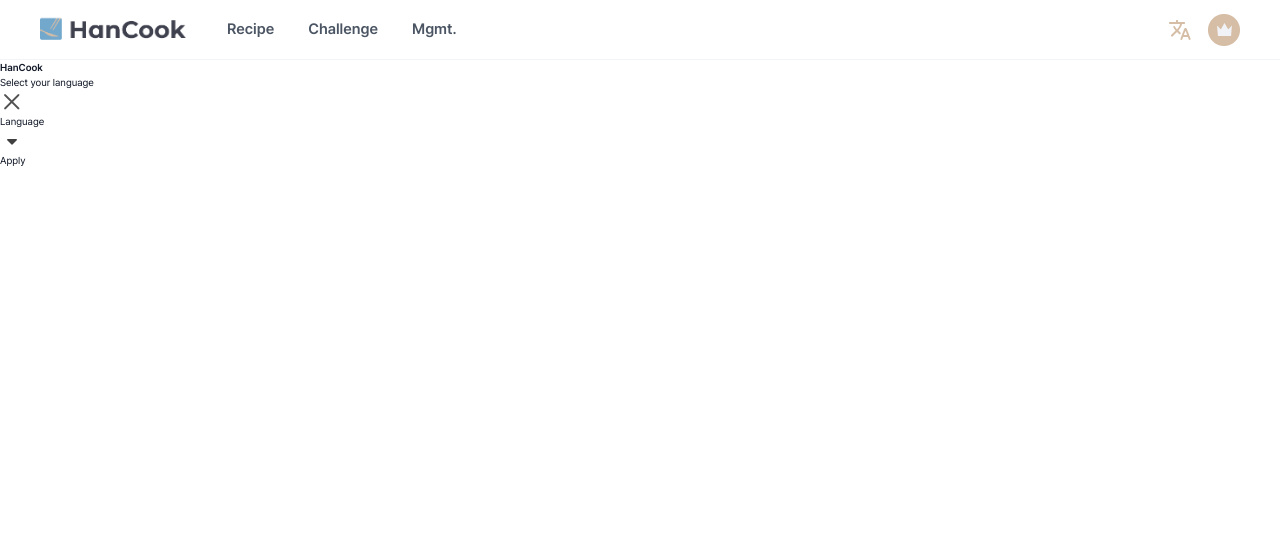
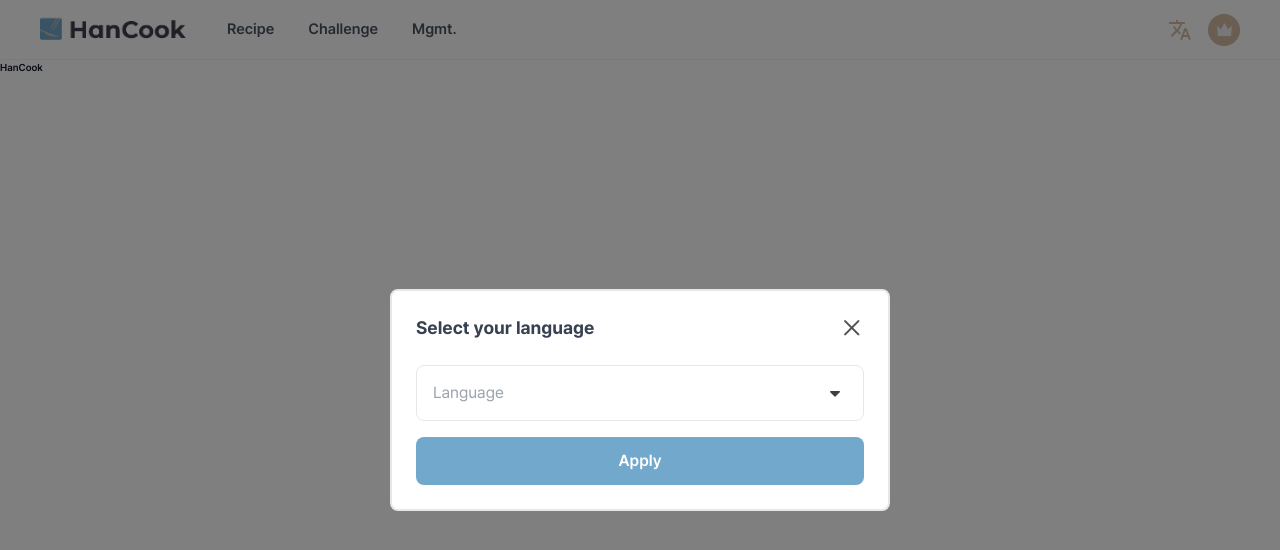
Before and after one commit to 2-Docthru-team1/2-Docthru-team1-FE, a Next.js app: page / in a window 1280 px wide. Both pictures are taken after a click on the picture 1180 px from the left and 29 px from the top of the page. Shown: the top 550 px of the page. Built offline with nearby package versions, Linux system fonts and the light colour scheme.

Commit message:
✨ Feat:#14-X버튼이 있는 모달 컴포넌트 추가

```diff
--- a/src/app/layout.tsx
+++ b/src/app/layout.tsx
@@ -1,7 +1,9 @@
 'use client';
 
 import localFont from 'next/font/local';
+import Image from 'next/image';
 import { useState } from 'react';
+import toggleDown from '@/../public/assets/ic_toggle_down.png';
 import Nav from '@/components/Nav/Nav';
 import XModal from '@/components/XModal/XModal';
 import '../styles/globals.css';
@@ -23,11 +25,23 @@ export default function RootLayout({
     <html lang="en">
       <head>
         <link rel="icon" href="/favicon.ico" sizes="any" />
+        <title>{metadata.title!}</title>
+        <meta name="description" content={metadata.description!} />
       </head>
       <body className={pretendard.className}>
         <Nav userStatus="adminUser" setIsModalOpen={setIsModalOpen} />
         {children}
-        <XModal isOpen={isModalOpen} onClose={() => setIsModalOpen(false)} />
+        <XModal isOpen={isModalOpen} onClose={() => setIsModalOpen(false)} title="Select your language">
+          <div className="w-[44.8rem] h-[5.6rem] flex justify-between items-center mt-[2.4rem] gap-[1rem] rounded-[0.8rem] border border-gray-200 py-[0.4rem] px-[1.6rem]">
+            <p className="w-[38.4rem] h-[4rem] flex items-center font-normal text-[1.6rem] leading-[1.909rem] text-gray-400">
+              Language
+            </p>
+            <Image src={toggleDown} alt="아래 화살표" />
+          </div>
+          <button className="rounded-[0.8rem] bg-primary-blue w-full h-[4.8rem] mt-[1.6rem] font-semibold text-[1.6rem] leading-[1.909rem] text-[#ffffff]">
+            Apply
+          </button>
+        </XModal>
       </body>
     </html>
   );
--- a/src/components/Nav/Nav.tsx
+++ b/src/components/Nav/Nav.tsx
@@ -9,7 +9,6 @@ import logo from '@/../public/assets/img_logo_pc.png';
 import adminProfile from '@/../public/assets/img_profile_admin.png';
 import userProfile from '@/../public/assets/img_profile_member.png';
 import type { NavProps } from '@/interfaces/navInterface';
-import XModal from '../XModal/XModal';
 
 export default function Nav({ userStatus = 'loggedOut', setIsModalOpen }: NavProps) {
   const router = useRouter();
--- a/src/components/XModal/XModal.tsx
+++ b/src/components/XModal/XModal.tsx
@@ -1,21 +1,19 @@
 import Image from 'next/image';
-import toggleDown from '@/../public/assets/ic_toggle_down.png';
 import close from '@/../public/assets/icon_close.png';
 import type { XModalProps } from '@/interfaces/modalInterface';
 
-export default function XModal({ isOpen, onClose }: XModalProps) {
+export default function XModal({ isOpen, onClose, title, children }: XModalProps) {
   if (!isOpen) return null;
+
   return (
-    <div>
-      <div>
-        <p>Select your language</p>
-        <Image src={close} alt="X" />
+    <div className="fixed inset-0 flex flex-col justify-center items-center bg-[#000000] bg-opacity-50">
+      <div className="rounded-[0.8rem] border-2 border-gray-200 py-[2.4rem] px-[2.4rem] bg-[#ffffff]">
+        <div className="flex justify-between items-center w-[44.8rem]">
+          <p className="font-bold text-[1.8rem] leading-[2.6rem] text-gray-700">{title}</p>
+          <Image src={close} alt="X" onClick={onClose} />
+        </div>
+        <div>{children}</div>
       </div>
-      <div>
-        <p>Language</p>
-        <Image src={toggleDown} alt="아래 화살표" />
-      </div>
-      <button>Apply</button>
     </div>
   );
 }
--- a/src/interfaces/modalInterface.ts
+++ b/src/interfaces/modalInterface.ts
@@ -1,4 +1,6 @@
 export interface XModalProps {
   isOpen: boolean;
   onClose: () => void;
+  title: string;
+  children: React.ReactNode;
 }
```
